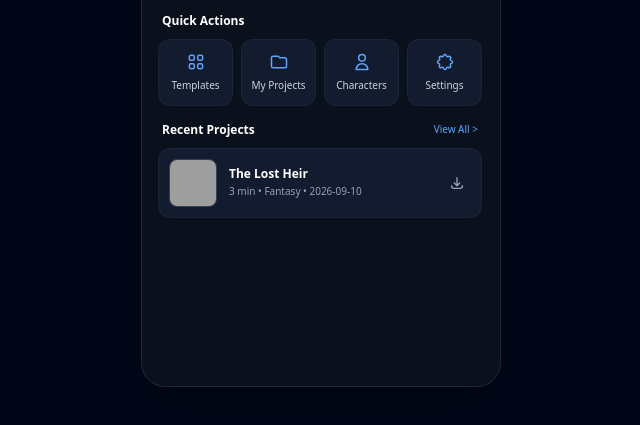
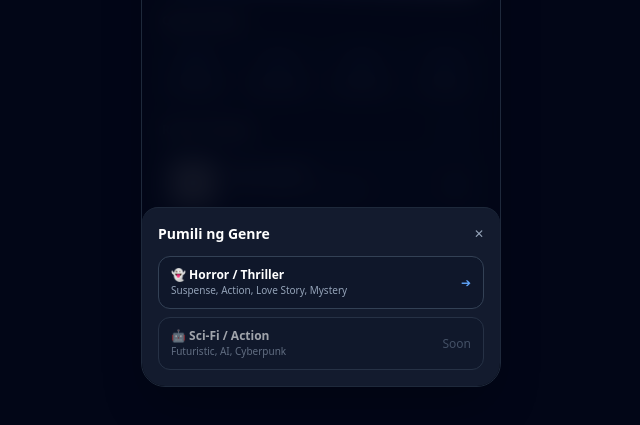
Before and after one commit to jentree00/AutoFilm-AI, a website: page dashboard.html in a window 1280 px wide. Both pictures are taken after a click on the button "Create New Film". Shown: the part 333-758 px from the top of the page, without its empty margins (319-959 px from the left). Drawn offline with nearby package versions, Linux system fonts and the light colour scheme; grey boxes are pictures that could not be loaded.

Commit message:
Refactor dashboard HTML for clarity and functionality

```diff
--- a/dashboard.html
+++ b/dashboard.html
@@ -7,7 +7,7 @@
 </head>
 <body class="bg-slate-950 flex items-center justify-center min-h-screen m-0 p-0 font-sans">
 
-  <!-- Mobile Screen Container (360x640 px) -->
+  <!-- Mobile Screen Container -->
   <div class="w-full max-w-[360px] h-[640px] relative overflow-hidden rounded-[24px] shadow-2xl flex flex-col justify-between p-4 bg-[#0B101D] text-white border border-slate-800">
 
     <!-- Scrollable Content -->
@@ -19,7 +19,6 @@
           <h1 class="text-xl font-bold tracking-tight text-white">Hello, Jaymart!</h1>
           <p class="text-[11px] text-slate-400">Create amazing short films with AI</p>
         </div>
-        <!-- Profile Avatar -->
         <div class="w-9 h-9 rounded-full overflow-hidden border border-slate-700 bg-slate-800">
           <img src="https://images.unsplash.com/photo-1534528741775-53994a69daeb?q=80&w=200&auto=format&fit=crop" alt="Profile" class="w-full h-full object-cover">
         </div>
@@ -27,11 +26,9 @@
 
       <!-- Hero Banner Card -->
       <div class="relative rounded-2xl overflow-hidden border border-slate-800/80 shadow-lg">
-        <!-- Background Image with Dark Overlay -->
         <div class="absolute inset-0 bg-cover bg-center" style="background-image: url('https://images.unsplash.com/photo-1518709268805-4e9042af9f23?q=80&w=600&auto=format&fit=crop');"></div>
         <div class="absolute inset-0 bg-gradient-to-r from-slate-950/90 via-slate-950/60 to-transparent"></div>
 
-        <!-- Banner Content -->
         <div class="relative z-10 p-4 pt-5 pb-4 max-w-[200px]">
           <h2 class="text-lg font-extrabold leading-tight tracking-wide text-white">
             Your Story<br/>Our AI
@@ -41,9 +38,8 @@
           </p>
         </div>
 
-        <!-- Call to Action Button inside/below Banner -->
         <div class="relative z-10 px-3 pb-3">
-          <button class="w-full py-2.5 rounded-xl bg-gradient-to-r from-blue-600 to-indigo-600 hover:from-blue-500 hover:to-indigo-500 text-white text-xs font-semibold tracking-wide shadow-md shadow-blue-500/20 active:scale-[0.99] transition">
+          <button id="btnCreateNew" onclick="openGenreModal()" class="w-full py-2.5 rounded-xl bg-gradient-to-r from-blue-600 to-indigo-600 hover:from-blue-500 hover:to-indigo-500 text-white text-xs font-semibold tracking-wide shadow-md shadow-blue-500/20 active:scale-[0.99] transition">
             Create New Film
           </button>
         </div>
@@ -53,39 +49,22 @@
       <div>
         <h3 class="text-xs font-bold text-white mb-2.5 px-1">Quick Actions</h3>
         <div class="grid grid-cols-4 gap-2">
-
-          <!-- Templates -->
-          <button class="flex flex-col items-center justify-center py-3 px-1 rounded-xl bg-[#131B2E] border border-slate-800/80 hover:bg-slate-800/50 transition">
-            <svg class="w-5 h-5 text-blue-400 mb-1.5" fill="none" stroke="currentColor" viewBox="0 0 24 24">
-              <path stroke-linecap="round" stroke-linejoin="round" stroke-width="1.8" d="M4 6a2 2 0 012-2h2a2 2 0 012 2v2a2 2 0 01-2 2H6a2 2 0 01-2-2V6zM14 6a2 2 0 012-2h2a2 2 0 012 2v2a2 2 0 01-2 2h-2a2 2 0 01-2-2V6zM4 16a2 2 0 012-2h2a2 2 0 012 2v2a2 2 0 01-2 2H6a2 2 0 01-2-2v-2zM14 16a2 2 0 012-2h2a2 2 0 012 2v2a2 2 0 01-2 2h-2a2 2 0 01-2-2v-2z" />
-            </svg>
+          <button onclick="alert('Templates feature coming soon!')" class="flex flex-col items-center justify-center py-3 px-1 rounded-xl bg-[#131B2E] border border-slate-800/80 hover:bg-slate-800/50 transition">
+            <svg class="w-5 h-5 text-blue-400 mb-1.5" fill="none" stroke="currentColor" viewBox="0 0 24 24"><path stroke-linecap="round" stroke-linejoin="round" stroke-width="1.8" d="M4 6a2 2 0 012-2h2a2 2 0 012 2v2a2 2 0 01-2 2H6a2 2 0 01-2-2V6zM14 6a2 2 0 012-2h2a2 2 0 012 2v2a2 2 0 01-2 2h-2a2 2 0 01-2-2V6zM4 16a2 2 0 012-2h2a2 2 0 012 2v2a2 2 0 01-2 2H6a2 2 0 01-2-2v-2zM14 16a2 2 0 012-2h2a2 2 0 012 2v2a2 2 0 01-2 2h-2a2 2 0 01-2-2v-2z" /></svg>
             <span class="text-[10px] font-medium text-slate-300">Templates</span>
           </button>
-
-          <!-- My Projects -->
-          <button class="flex flex-col items-center justify-center py-3 px-1 rounded-xl bg-[#131B2E] border border-slate-800/80 hover:bg-slate-800/50 transition">
-            <svg class="w-5 h-5 text-blue-400 mb-1.5" fill="none" stroke="currentColor" viewBox="0 0 24 24">
-              <path stroke-linecap="round" stroke-linejoin="round" stroke-width="1.8" d="M3 7v10a2 2 0 002 2h14a2 2 0 002-2V9a2 2 0 00-2-2h-6l-2-2H5a2 2 0 00-2 2z" />
-            </svg>
+          <button onclick="alert('Navigating to Projects...')" class="flex flex-col items-center justify-center py-3 px-1 rounded-xl bg-[#131B2E] border border-slate-800/80 hover:bg-slate-800/50 transition">
+            <svg class="w-5 h-5 text-blue-400 mb-1.5" fill="none" stroke="currentColor" viewBox="0 0 24 24"><path stroke-linecap="round" stroke-linejoin="round" stroke-width="1.8" d="M3 7v10a2 2 0 002 2h14a2 2 0 002-2V9a2 2 0 00-2-2h-6l-2-2H5a2 2 0 00-2 2z" /></svg>
             <span class="text-[10px] font-medium text-slate-300">My Projects</span>
           </button>
-
-          <!-- Characters -->
-          <button class="flex flex-col items-center justify-center py-3 px-1 rounded-xl bg-[#131B2E] border border-slate-800/80 hover:bg-slate-800/50 transition">
-            <svg class="w-5 h-5 text-blue-400 mb-1.5" fill="none" stroke="currentColor" viewBox="0 0 24 24">
-              <path stroke-linecap="round" stroke-linejoin="round" stroke-width="1.8" d="M16 7a4 4 0 11-8 0 4 4 0 018 0zM12 14a7 7 0 00-7 7h14a7 7 0 00-7-7z" />
-            </svg>
+          <button onclick="alert('Characters feature coming soon!')" class="flex flex-col items-center justify-center py-3 px-1 rounded-xl bg-[#131B2E] border border-slate-800/80 hover:bg-slate-800/50 transition">
+            <svg class="w-5 h-5 text-blue-400 mb-1.5" fill="none" stroke="currentColor" viewBox="0 0 24 24"><path stroke-linecap="round" stroke-linejoin="round" stroke-width="1.8" d="M16 7a4 4 0 11-8 0 4 4 0 018 0zM12 14a7 7 0 00-7 7h14a7 7 0 00-7-7z" /></svg>
             <span class="text-[10px] font-medium text-slate-300">Characters</span>
           </button>
-
-          <!-- Settings -->
-          <button class="flex flex-col items-center justify-center py-3 px-1 rounded-xl bg-[#131B2E] border border-slate-800/80 hover:bg-slate-800/50 transition">
-            <svg class="w-5 h-5 text-blue-400 mb-1.5" fill="none" stroke="currentColor" viewBox="0 0 24 24">
-              <path stroke-linecap="round" stroke-linejoin="round" stroke-width="1.8" d="M10.325 4.317c.426-1.756 2.924-1.756 3.35 0a1.724 1.724 0 002.573 1.066c1.543-.94 3.31.826 2.37 2.37a1.724 1.724 0 001.065 2.572c1.756.426 1.756 2.924 0 3.35a1.724 1.724 0 00-1.066 2.573c.94 1.543-.826 3.31-2.37 2.37a1.724 1.724 0 00-2.572 1.065c-.426 1.756-2.924 1.756-3.35 0a1.724 1.724 0 00-2.573-1.066c-1.543.94-3.31-.826-2.37-2.37a1.724 1.724 0 00-1.065-2.572c-1.756-.426-1.756-2.924 0-3.35a1.724 1.724 0 001.066-2.573c-.94-1.543.826-3.31 2.37-2.37.996.608 2.296.07 2.572-1.065z" />
-            </svg>
+          <button onclick="alert('Settings feature coming soon!')" class="flex flex-col items-center justify-center py-3 px-1 rounded-xl bg-[#131B2E] border border-slate-800/80 hover:bg-slate-800/50 transition">
+            <svg class="w-5 h-5 text-blue-400 mb-1.5" fill="none" stroke="currentColor" viewBox="0 0 24 24"><path stroke-linecap="round" stroke-linejoin="round" stroke-width="1.8" d="M10.325 4.317c.426-1.756 2.924-1.756 3.35 0a1.724 1.724 0 002.573 1.066c1.543-.94 3.31.826 2.37 2.37a1.724 1.724 0 001.065 2.572c1.756.426 1.756 2.924 0 3.35a1.724 1.724 0 00-1.066 2.573c.94 1.543-.826 3.31-2.37 2.37a1.724 1.724 0 00-2.572 1.065c-.426 1.756-2.924 1.756-3.35 0a1.724 1.724 0 00-2.573-1.066c-1.543.94-3.31-.826-2.37-2.37a1.724 1.724 0 00-1.065-2.572c-1.756-.426-1.756-2.924 0-3.35a1.724 1.724 0 001.066-2.573c-.94-1.543.826-3.31 2.37-2.37.996.608 2.296.07 2.572-1.065z" /></svg>
             <span class="text-[10px] font-medium text-slate-300">Settings</span>
           </button>
-
         </div>
       </div>
 
@@ -95,8 +74,6 @@
           <h3 class="text-xs font-bold text-white">Recent Projects</h3>
           <a href="#" class="text-[10px] text-blue-400 font-medium hover:underline">View All &gt;</a>
         </div>
-
-        <!-- Recent Project Card -->
         <div class="p-2.5 rounded-xl bg-[#131B2E] border border-slate-800/80 flex items-center justify-between">
           <div class="flex items-center gap-3">
             <img src="https://images.unsplash.com/photo-1518709268805-4e9042af9f23?q=80&w=200&auto=format&fit=crop" class="w-12 h-12 rounded-lg object-cover border border-slate-700" alt="Thumbnail">
@@ -106,16 +83,85 @@
             </div>
           </div>
           <button class="p-1.5 text-slate-400 hover:text-white">
-            <svg class="w-4 h-4" fill="none" stroke="currentColor" viewBox="0 0 24 24">
-              <path stroke-linecap="round" stroke-linejoin="round" stroke-width="2" d="M4 16v1a3 3 0 003 3h10a3 3 0 003-3v-1m-4-4l-4 4m0 0l-4-4m4 4V4" />
-            </svg>
+            <svg class="w-4 h-4" fill="none" stroke="currentColor" viewBox="0 0 24 24"><path stroke-linecap="round" stroke-linejoin="round" stroke-width="2" d="M4 16v1a3 3 0 003 3h10a3 3 0 003-3v-1m-4-4l-4 4m0 0l-4-4m4 4V4" /></svg>
           </button>
         </div>
       </div>
 
     </div>
 
+    <!-- MODAL 1: GENRE SELECTOR -->
+    <div id="genreModal" class="hidden absolute inset-0 bg-slate-950/90 backdrop-blur-md z-50 flex flex-col justify-end">
+      <div class="bg-[#131B2E] border-t border-slate-800 rounded-t-2xl p-4 space-y-3">
+        <div class="flex justify-between items-center mb-1">
+          <h3 class="text-sm font-bold text-white">Pumili ng Genre</h3>
+          <button onclick="closeGenreModal()" class="text-slate-400 text-xs hover:text-white">✕</button>
+        </div>
+
+        <div class="space-y-2">
+          <button onclick="selectGenre('Horror / Thriller')" class="w-full py-2.5 px-3 rounded-xl bg-slate-900 border border-slate-700 hover:border-blue-500 text-left flex justify-between items-center">
+            <div>
+              <p class="text-xs font-bold text-white">👻 Horror / Thriller</p>
+              <p class="text-[10px] text-slate-400">Suspense, Action, Love Story, Mystery</p>
+            </div>
+            <span class="text-blue-400 text-xs">➔</span>
+          </button>
+
+          <button onclick="selectGenre('Sci-Fi / Cyberpunk')" class="w-full py-2.5 px-3 rounded-xl bg-slate-900 border border-slate-700 hover:border-blue-500 text-left flex justify-between items-center opacity-60">
+            <div>
+              <p class="text-xs font-bold text-white">🤖 Sci-Fi / Action</p>
+              <p class="text-[10px] text-slate-400">Futuristic, AI, Cyberpunk</p>
+            </div>
+            <span class="text-xs text-slate-500">Soon</span>
+          </button>
+        </div>
+      </div>
+    </div>
+
+    <!-- MODAL 2: PROMPT DISPLAY & EXECUTION -->
+    <div id="promptModal" class="hidden absolute inset-0 bg-slate-950/95 backdrop-blur-md z-50 flex flex-col p-4">
+      <div class="flex justify-between items-center mb-2">
+        <h3 class="text-xs font-bold text-blue-400">Master Prompt Loaded</h3>
+        <button onclick="closePromptModal()" class="text-slate-400 text-xs hover:text-white">✕</button>
+      </div>
+
+      <textarea id="promptBox" readonly class="w-full flex-1 bg-slate-900 border border-slate-800 rounded-xl p-2.5 text-[10px] font-mono text-slate-300 resize-none focus:outline-none mb-3"></textarea>
+
+      <button id="btnCopyPrompt" onclick="copyAndRunPrompt()" class="w-full py-2.5 rounded-xl bg-blue-600 hover:bg-blue-500 text-white text-xs font-semibold shadow-lg shadow-blue-500/20 active:scale-[0.98] transition">
+        📋 Copy Prompt & Start Generator
+      </button>
+    </div>
+
   </div>
 
+  <script>
+    const masterPromptText = `# 🎬 ULTIMATE FILIPINO HORROR THRILLER MASTER PROMPT\n### Viral Short-Form Filipino Series Edition\n### EXACTLY 5 EPISODES × EXACTLY 3 SCENES × 90 SECONDS PER EPISODE\n\n# 🎬 BEGIN\nStart with EXACTLY:\n\n"🎬 Welcome! Ako ang iyong Master AI Showrunner. Gumawa tayo ng isang viral Filipino cinematic horror-thriller series na may EXACTLY 5 EPISODES, 3 SCENES bawat episode, at 90 SECONDS bawat episode."\n\nThen immediately begin:\n\n# PHASE 1 — 5 VIRAL STORY CONCEPTS\nGenerate exactly 5 concepts.\n\nSTOP and wait for my choice.`;
+
+    function openGenreModal() {
+      document.getElementById('genreModal').classList.remove('hidden');
+    }
+
+    function closeGenreModal() {
+      document.getElementById('genreModal').classList.add('hidden');
+    }
+
+    function selectGenre(genre) {
+      closeGenreModal();
+      document.getElementById('promptBox').value = masterPromptText;
+      document.getElementById('promptModal').classList.remove('hidden');
+    }
+
+    function closePromptModal() {
+      document.getElementById('promptModal').classList.add('hidden');
+    }
+
+    function copyAndRunPrompt() {
+      const promptBox = document.getElementById('promptBox');
+      navigator.clipboard.writeText(promptBox.value).then(() => {
+        alert("Nai-copy na ang Master Prompt! Maaari mo na itong i-paste sa AI chat.");
+        closePromptModal();
+      });
+    }
+  </script>
 </body>
 </html>
```
